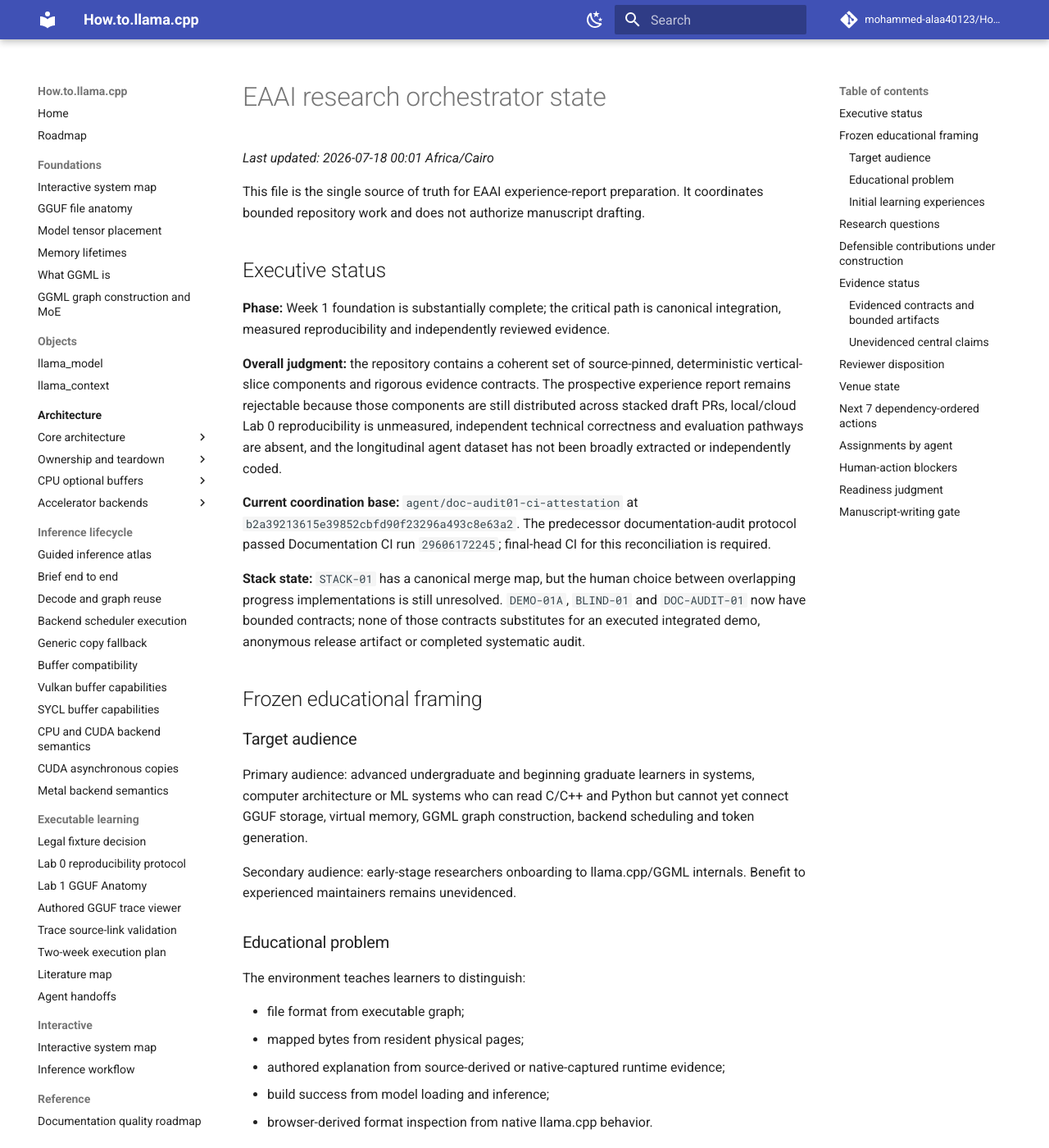
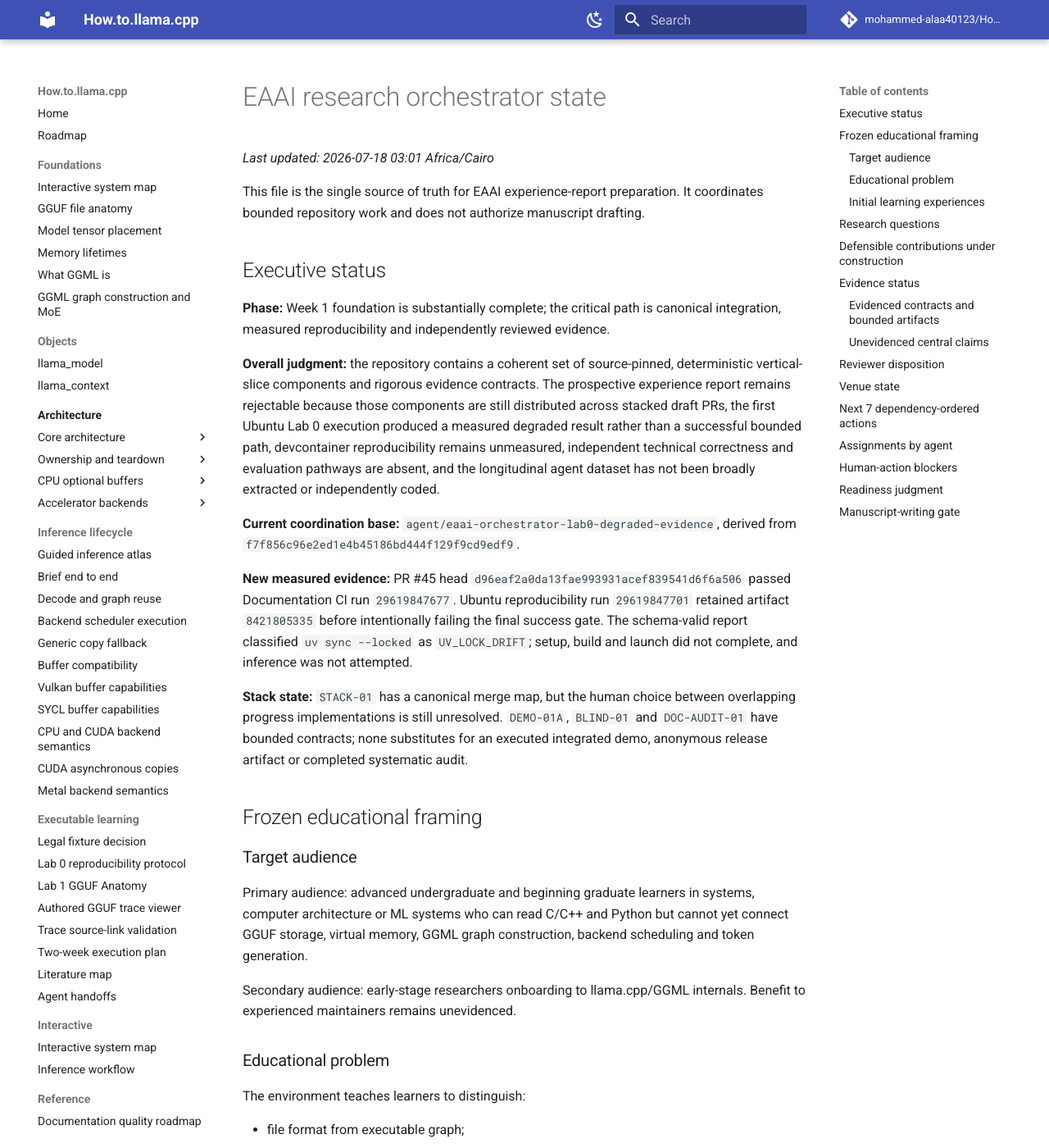
Before and after one commit to mohammed-alaa40123/How.to.llama.cpp, an MkDocs documentation site: the page built from docs/publication/orchestrator-state.md, in a window 1280 px wide and 1400 px high. Shown: the whole window at 82% size. Built offline with MkDocs 1.6.1 and Material for MkDocs 9.7.7, drawn with Linux system fonts in a browser that asks for light colours; comment, search, counter and statistics services are not loaded; some of the changed text lies outside the part shown.

Commit message:
Reconcile orchestration with measured degraded Lab 0 evidence

```diff
--- a/docs/publication/orchestrator-state.md
+++ b/docs/publication/orchestrator-state.md
@@ -1,6 +1,6 @@
 # EAAI research orchestrator state
 
-_Last updated: 2026-07-18 00:01 Africa/Cairo_
+_Last updated: 2026-07-18 03:01 Africa/Cairo_
 
 This file is the single source of truth for EAAI experience-report preparation. It coordinates bounded repository work and does not authorize manuscript drafting.
 
@@ -8,11 +8,13 @@
 
 **Phase:** Week 1 foundation is substantially complete; the critical path is canonical integration, measured reproducibility and independently reviewed evidence.
 
-**Overall judgment:** the repository contains a coherent set of source-pinned, deterministic vertical-slice components and rigorous evidence contracts. The prospective experience report remains rejectable because those components are still distributed across stacked draft PRs, local/cloud Lab 0 reproducibility is unmeasured, independent technical correctness and evaluation pathways are absent, and the longitudinal agent dataset has not been broadly extracted or independently coded.
+**Overall judgment:** the repository contains a coherent set of source-pinned, deterministic vertical-slice components and rigorous evidence contracts. The prospective experience report remains rejectable because those components are still distributed across stacked draft PRs, the first Ubuntu Lab 0 execution produced a measured degraded result rather than a successful bounded path, devcontainer reproducibility remains unmeasured, independent technical correctness and evaluation pathways are absent, and the longitudinal agent dataset has not been broadly extracted or independently coded.
 
-**Current coordination base:** `agent/doc-audit01-ci-attestation` at `b2a39213615e39852cbfd90f23296a493c8e63a2`. The predecessor documentation-audit protocol passed Documentation CI run `29606172245`; final-head CI for this reconciliation is required.
+**Current coordination base:** `agent/eaai-orchestrator-lab0-degraded-evidence`, derived from `f7f856c96e2ed1e4b45186bd444f129f9cd9edf9`.
 
-**Stack state:** `STACK-01` has a canonical merge map, but the human choice between overlapping progress implementations is still unresolved. `DEMO-01A`, `BLIND-01` and `DOC-AUDIT-01` now have bounded contracts; none of those contracts substitutes for an executed integrated demo, anonymous release artifact or completed systematic audit.
+**New measured evidence:** PR #45 head `d96eaf2a0da13fae993931acef839541d6f6a506` passed Documentation CI run `29619847677`. Ubuntu reproducibility run `29619847701` retained artifact `8421805335` before intentionally failing the final success gate. The schema-valid report classified `uv sync --locked` as `UV_LOCK_DRIFT`; setup, build and launch did not complete, and inference was not attempted.
+
+**Stack state:** `STACK-01` has a canonical merge map, but the human choice between overlapping progress implementations is still unresolved. `DEMO-01A`, `BLIND-01` and `DOC-AUDIT-01` have bounded contracts; none substitutes for an executed integrated demo, anonymous release artifact or completed systematic audit.
 
 ## Frozen educational framing
 
@@ -77,12 +79,13 @@
 - canonical integration map and integrated-demo acceptance specification;
 - official EAAI-27 call verification;
 - machine-checkable double-blind release contract with a deliberately non-ready example;
-- predefined documentation-gap audit protocol with commit-scoped CI evidence.
+- predefined documentation-gap audit protocol with commit-scoped CI evidence;
+- one retained, schema-valid Ubuntu 24.04 degraded Lab 0 record with toolchain versions, revisions, commands, timing and `UV_LOCK_DRIFT` classification.
 
 ### Unevidenced central claims
 
 - one canonical integrated branch with end-to-end passing CI;
-- measured Ubuntu 24.04 and devcontainer Lab 0 reproducibility;
+- successful Ubuntu 24.04 and devcontainer Lab 0 bounded execution;
 - learner benefit or expert usefulness;
 - independent llama.cpp/GGML correctness;
 - native or faithfully captured trace provenance beyond authored/source-derived replay;
@@ -99,7 +102,7 @@
 
 1. no approved and completed learner or expert-usefulness evaluation;
 2. no independent technical correctness review;
-3. no measured Ubuntu 24.04 or devcontainer Lab 0 execution;
+3. no successful Ubuntu 24.04 or measured devcontainer Lab 0 execution;
 4. no broader independently coded longitudinal agent dataset;
 5. no canonical integrated end-to-end demo.
 
@@ -122,7 +125,7 @@
 ## Next 7 dependency-ordered actions
 
 1. **Human + Orchestrator — `STACK-01`:** approve PR #24 as the lowest-risk canonical progress base or explicitly choose an alternative; then reconcile the mapped stack into one combined branch and run the complete Documentation CI suite.
-2. **Validation Architect — `LAB0-03`:** retain one measured model-free Ubuntu 24.04 record when a suitable environment is available.
+2. **Validation Architect — `LAB0-03`:** diagnose the retained `UV_LOCK_DRIFT` result using a bounded, secret-safe failure detail, then rerun the unchanged Ubuntu 24.04 setup/build/launch path.
 3. **Validation Architect — `LAB0-04`:** run the same bounded evidence contract in the devcontainer/Codespaces-compatible environment.
 4. **Orchestrator + Documentation Builder — `DEMO-01`:** execute the frozen `DEMO-01A` route on the canonical branch, including save/export/clear/import/resume and a no-JavaScript/static route.
 5. **Human technical reviewer — `REVIEW-01`:** review fixture, browser explanations, trace anchors, deterministic figure and benchmark answer key; retain corrections.
@@ -134,7 +137,7 @@
 ## Assignments by agent
 
 - **Documentation Builder:** support `STACK-01` reconciliation and `DEMO-01`; no broad content expansion.
-- **Validation Architect:** `LAB0-03`, `LAB0-04`, then `DATA-01B`; preserve failed runs and never fabricate timings.
+- **Validation Architect:** preserve the exact Ubuntu degraded artifact, classify the `uv sync --locked` cause without retaining secrets or personal paths, rerun `LAB0-03`, then execute `LAB0-04` and continue `DATA-01B`.
 - **Literature and Venue Scout:** retain the official venue record, recruit an independent documentation-audit coder and monitor only material author-kit changes.
 - **Adversarial Reviewer:** review the canonical integration branch and executed demo for evidence inflation, tool-collection framing and browser/native confusion.
 - **Paper Integrator:** disabled.
@@ -154,7 +157,7 @@
 
 **Coordination estimate:** 55% of pre-manuscript readiness.
 
-The one-point increase credits validated `BLIND-01` and `DOC-AUDIT-01` contracts and removal of stale venue uncertainty from the execution plan. It gives no credit for measured educational benefit, independent correctness, measured native/container reproducibility, a combined branch, completed retrospective extraction, an anonymous artifact or completed audit.
+The measured negative Ubuntu record improves auditability and demonstrates failure retention, but it does not satisfy the reproducibility gate and therefore does not increase the readiness percentage. No credit is given for measured educational benefit, independent correctness, successful native/container execution, a combined branch, completed retrospective extraction, an anonymous artifact or completed audit.
 
 ## Manuscript-writing gate
 
```
Also changed, not shown: other parts of docs/publication/orchestrator-state.md (+1 -1 lines).
